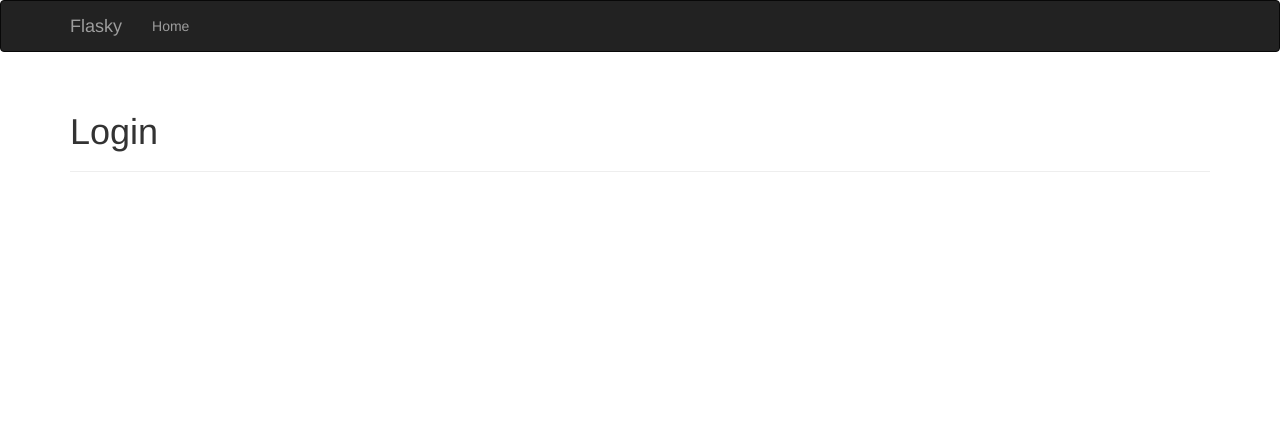
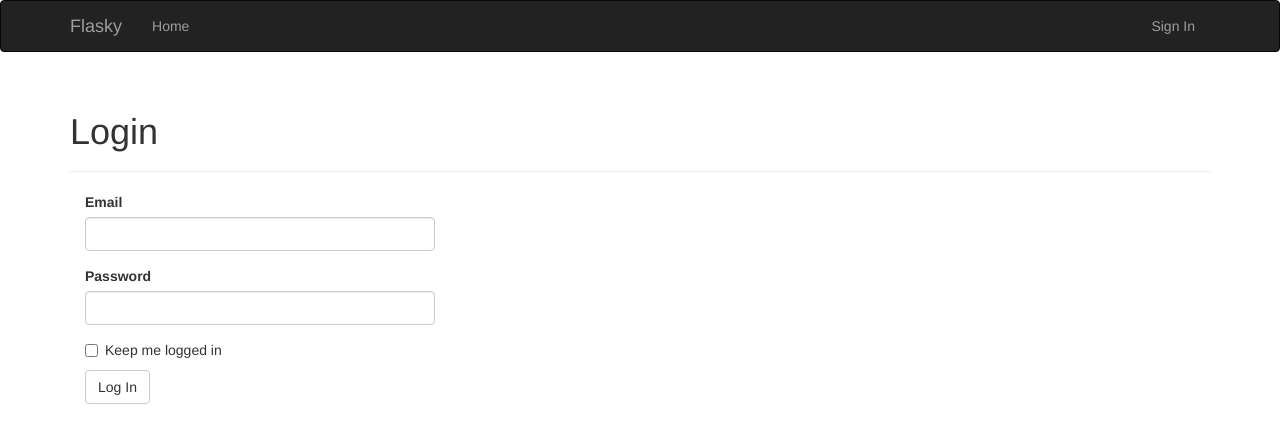
Before and after one commit to Kkkb/flask-web, a Flask app: page /auth/login in a window 1280 px wide. Shown: the top 443 px of the page. Run offline with Flask 2, Linux system fonts and the light colour scheme; parts of the project's set-up code (start-up, migrations or seed data) failed here and were passed over; some libraries are stand-ins or nearby versions.

Commit message:
8c Login and logout with Flask_Login

```diff
--- a/app/__init__.py
+++ b/app/__init__.py
@@ -4,11 +4,15 @@ from flask_mail import Mail
 from flask_moment import Moment
 from flask_sqlalchemy import SQLAlchemy
 from config import config
+from flask_login import LoginManager
 
 bootstrap = Bootstrap()
 mail = Mail()
 moment = Moment()
 db = SQLAlchemy()
+login_manager = LoginManager()
+login_manager.session_protection = 'strong'
+login_manager.login_view = 'auth.login'
 
 def create_app(config_name):
 	app = Flask(__name__)
@@ -19,7 +23,7 @@ def create_app(config_name):
 	mail.init_app(app)
 	moment.init_app(app)
 	db.init_app(app)
-
+	login_manager.init_app(app)
 	#
 
 	from .main import main as main_blueprint
--- /dev/null
+++ b/app/auth/forms.py
@@ -0,0 +1,10 @@
+from flask_wtf import Form
+from wtforms import StringField, PasswordField, BooleanField, SubmitField
+from wtforms.validators import Required, Length, Email
+
+class LoginForm(Form):
+	email = StringField('Email', validators=[Required(), Length(1, 64),
+											 Email()])
+	password = PasswordField('Password', validators=[Required()])
+	remember_me = BooleanField('Keep me logged in')
+	submit = SubmitField('Log In')
--- a/app/auth/views.py
+++ b/app/auth/views.py
@@ -1,6 +1,28 @@
-from flask import render_template
+from flask import render_template, redirect, request, url_for, flash
 from . import auth
+from .forms import LoginForm
+from flask_login import login_required, login_user
+from .forms import LoginForm
 
-@auth.route('/login')
+@auth.route('/login', methods=['GET', 'POST'])
 def login():
-	return render_template('auth/login.html')
+	form = LoginForm()
+	if form.validate_on_submit():
+		user = User.query.filter_by(email=form.email.data).first()
+		if user is not None and user.verify_password(form.password.data):
+			login_user(user, form.remember_me.data)
+			return redirect(request.args.get('next') or url_for('main.index'))
+		flash('Invalid username or password.')
+	return render_template('auth/login.html', form=form)
+
+@auth.route('/logout')
+@login_required
+def logout():
+	logout_user()
+	flash('You have been logged out.')
+	return redirect(url_for('main.index'))
+
+@auth.route('/secret')
+@login_required
+def secret():
+	return 'Only authenticated users are allowed!'
--- a/app/templates/auth/login.html
+++ b/app/templates/auth/login.html
@@ -1,10 +1,12 @@
 {% extends "base.html"%}
-
+{% import "bootstrap/wtf.html" as wtf %}
 {% block title %}Flasky - Login{% endblock%}
 
 {% block page_content %}
 <div class="page-header">
 	<h1>Login</h1>
 </div>
-
+<div class="col-md-4">
+	{{ wtf.quick_form(form) }}
+</div>
 {% endblock%}
--- a/app/templates/base.html
+++ b/app/templates/base.html
@@ -1,5 +1,4 @@
 {% extends "bootstrap/base.html" %}
-
 {% block title %}Flasky{% endblock %}
 
 {% block head %}
@@ -24,6 +23,13 @@
             <ul class="nav navbar-nav">
                 <li><a href="{{ url_for('main.index') }}">Home</a></li>
             </ul>
+            <ul class="nav navbar-nav navbar-right">
+                {% if current_user.is_authenticated %}
+                <li><a href="{{ url_for('auth.logout') }}">Sign Out</a></li>
+                {% else %}
+                <li><a href="{{ url_for('auth.login') }}">Sign In</a></li>
+                {% endif %}
+            </ul>
         </div>
     </div>
 </div>
--- a/app/templates/index.html
+++ b/app/templates/index.html
@@ -17,6 +17,7 @@
 {{ wtf.quick_form(form) }}
 </form>
 <br/>
-{{ current_time }}
-{{ known }}
+<br/>
+<br/>
+{{ moment(current_time).format('LLLL') }}
 {% endblock %}
```
Also changed, not shown: app/models.py (+8 -1 lines).
